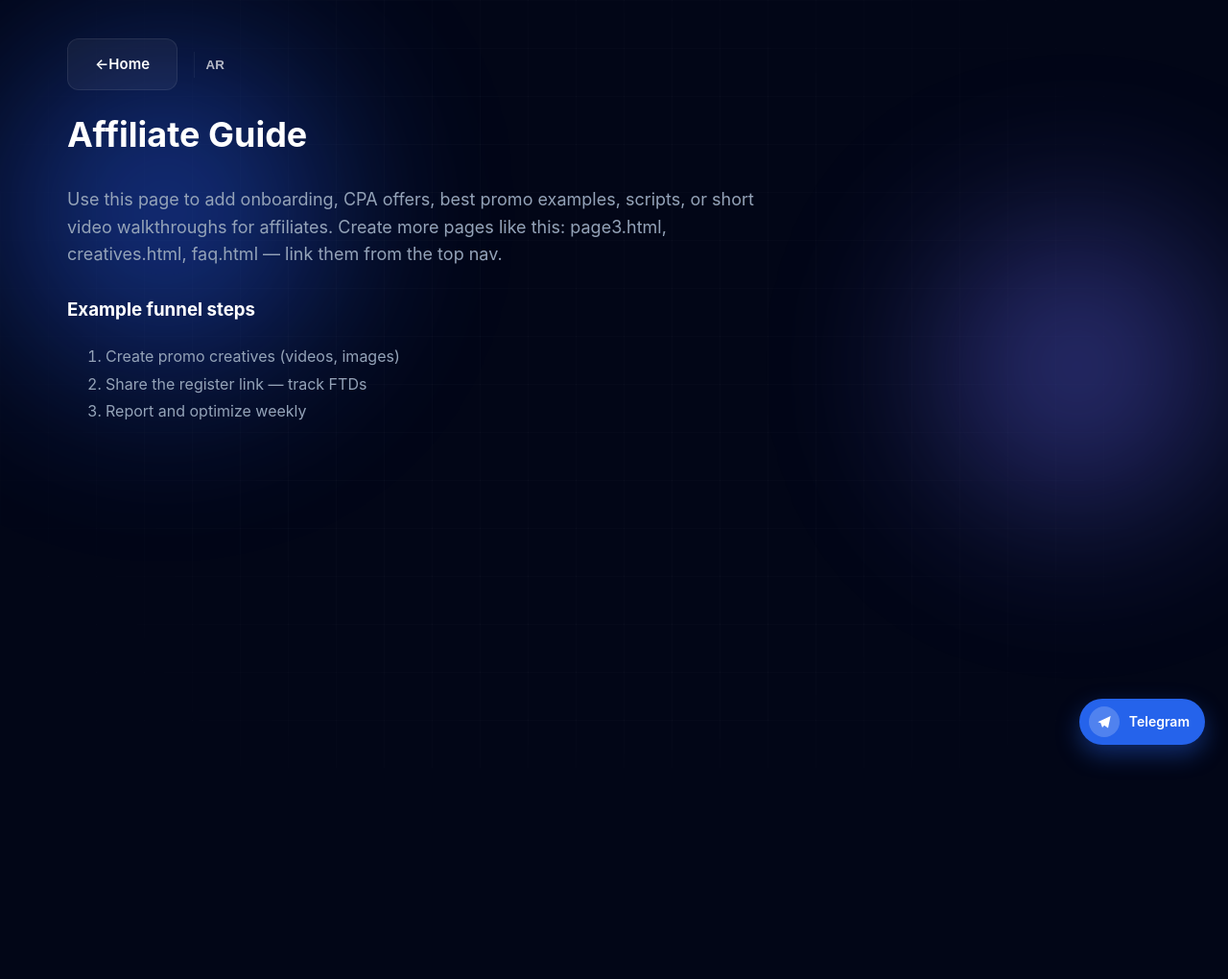
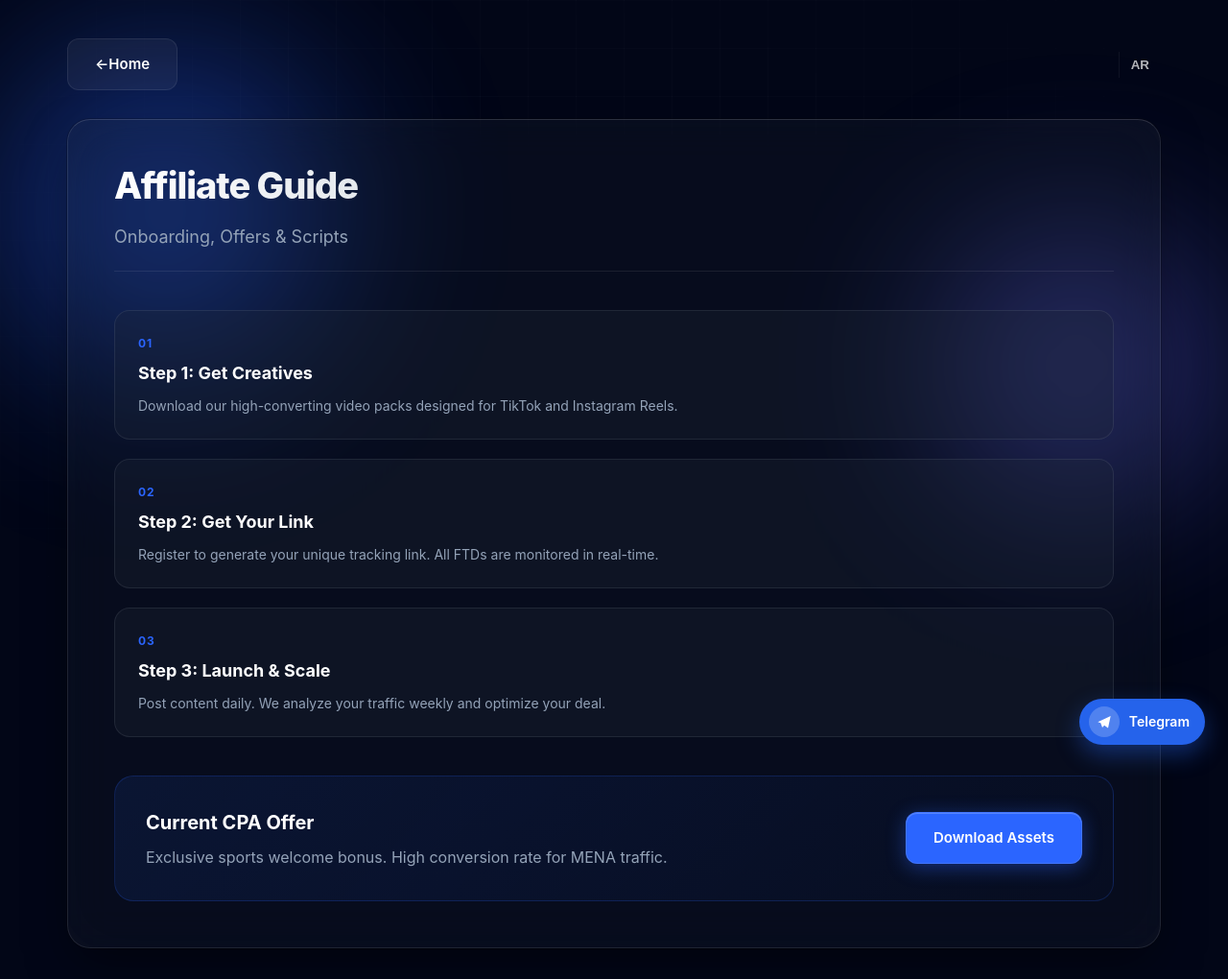
Before and after one commit to Zayn1xhub/ZAYN1x1, a plain HTML site: page app/page2.html in a window 1280 px wide. Shown: the whole page at 96% size. Before the commit the page ends 800 px from the top, so only its background shows below. Drawn offline with Linux system fonts and the light colour scheme.

Commit message:
Update page2.html

```diff
--- a/app/page2.html
+++ b/app/page2.html
@@ -7,6 +7,24 @@
   <link rel="stylesheet" href="css/style.css">
   <script src="js/i18n.js" defer></script>
   <script src="js/main.js" defer></script>
+  <style>
+    /* Specific overrides for Guide page content */
+    .step-list { list-style: none; padding: 0; display: grid; grid-template-columns: 1fr; gap: 20px; margin-top: 30px; }
+    .step-item { background: rgba(30,41,59,0.3); border: 1px solid var(--glass-border); padding: 24px; border-radius: 16px; position: relative; overflow: hidden; transition: transform 0.2s;}
+    .step-item:hover { transform: translateX(6px); background: rgba(30,41,59,0.5); border-color: rgba(43,101,255,0.3); }
+    .step-num { font-size: 12px; color: var(--brand); text-transform: uppercase; letter-spacing: 1px; font-weight: 700; margin-bottom: 8px; display: block; }
+    .step-title { color: #fff; font-size: 18px; margin: 0 0 8px; font-weight: 700; }
+    .step-desc { color: var(--muted); font-size: 14px; margin: 0; line-height: 1.5; }
+
+    .guide-header { margin-bottom: 40px; border-bottom: 1px solid var(--glass-border); padding-bottom: 20px; }
+
+    .offer-card {
+      margin-top: 40px; background: linear-gradient(135deg, rgba(43,101,255,0.1), rgba(43,101,255,0.02));
+      border: 1px solid rgba(43,101,255,0.2); border-radius: 20px; padding: 32px;
+      display: flex; align-items: center; justify-content: space-between; gap: 20px;
+    }
+    @media(max-width: 700px) { .offer-card { flex-direction: column; text-align: center; } }
+  </style>
 </head>
 <body>
 
@@ -27,20 +45,45 @@
   </a>
 
   <div class="wrap" style="padding-top:40px; position:relative; z-index:2;">
-    <a href="#" id="backBtn" class="btn secondary" data-back>← <span data-i18n="nav.home">Home</span></a>
-    <button id="langToggle" style="margin-left:12px" class="lang-btn"><span class="lang-label">AR</span></button>
+    <div style="display: flex; justify-content: space-between; align-items: center; margin-bottom: 30px;">
+      <a href="index.html" class="btn secondary">← <span data-i18n="nav.home">Home</span></a>
+      <button id="langToggle" class="lang-btn"><span class="lang-label">AR</span></button>
+    </div>
 
-    <h1 style="margin-top:18px;color:white;font-size:36px;" data-i18n="page2.title">Quick Guide</h1>
-    <p style="max-width:740px;color:var(--muted);font-size:18px;" data-i18n="page2.copy">Use this page to add onboarding, CPA offers, best promo examples, scripts, or short video walkthroughs for affiliates. Create more pages like this: page3.html, creatives.html, faq.html — link them from the top nav.</p>
+    <div class="card" style="min-height: auto;">
+      <div class="guide-header">
+        <h1 class="title" style="font-size: 38px; margin-bottom: 10px;" data-i18n="page2.title">Affiliate Guide</h1>
+        <p class="lead" style="margin-bottom: 0;" data-i18n="page2.subtitle">Onboarding, Offers & Scripts</p>
+      </div>
 
-    <section style="margin-top:28px">
-      <h3 style="color:white">Example funnel steps</h3>
-      <ol style="color:var(--muted); font-size:16px; line-height:1.8;">
-        <li>Create promo creatives (videos, images)</li>
-        <li>Share the register link — track FTDs</li>
-        <li>Report and optimize weekly</li>
-      </ol>
-    </section>
+      <div class="content-body">
+        <ul class="step-list">
+          <li class="step-item">
+            <span class="step-num">01</span>
+            <h3 class="step-title" data-i18n="page2.step1">Get Creatives</h3>
+            <p class="step-desc" data-i18n="page2.step1d">Download our high-converting video packs designed for TikTok and Instagram Reels.</p>
+          </li>
+          <li class="step-item">
+            <span class="step-num">02</span>
+            <h3 class="step-title" data-i18n="page2.step2">Get Your Link</h3>
+            <p class="step-desc" data-i18n="page2.step2d">Register to generate your unique tracking link. All FTDs are monitored in real-time.</p>
+          </li>
+          <li class="step-item">
+            <span class="step-num">03</span>
+            <h3 class="step-title" data-i18n="page2.step3">Launch & Scale</h3>
+            <p class="step-desc" data-i18n="page2.step3d">Post content daily. We analyze your traffic weekly and optimize your deal.</p>
+          </li>
+        </ul>
+
+        <div class="offer-card">
+          <div>
+            <h3 style="color:#fff; margin:0 0 8px; font-size:20px" data-i18n="page2.offer.title">Current CPA Offer</h3>
+            <p style="color:var(--muted); margin:0;" data-i18n="page2.offer.desc">Exclusive sports welcome bonus. High conversion rate for MENA traffic.</p>
+          </div>
+          <a href="#" class="btn primary" data-i18n="page2.download">Download Assets</a>
+        </div>
+      </div>
+    </div>
   </div>
 </body>
 </html>
```
